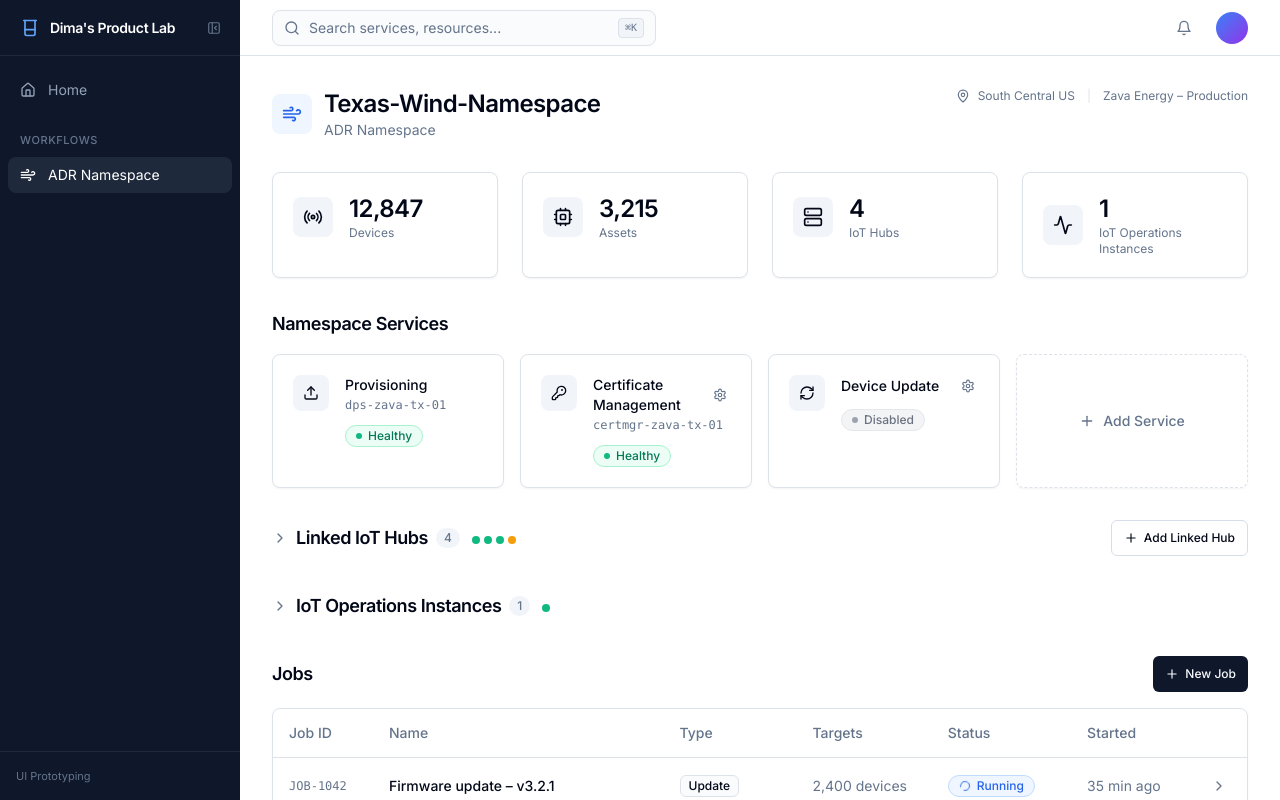
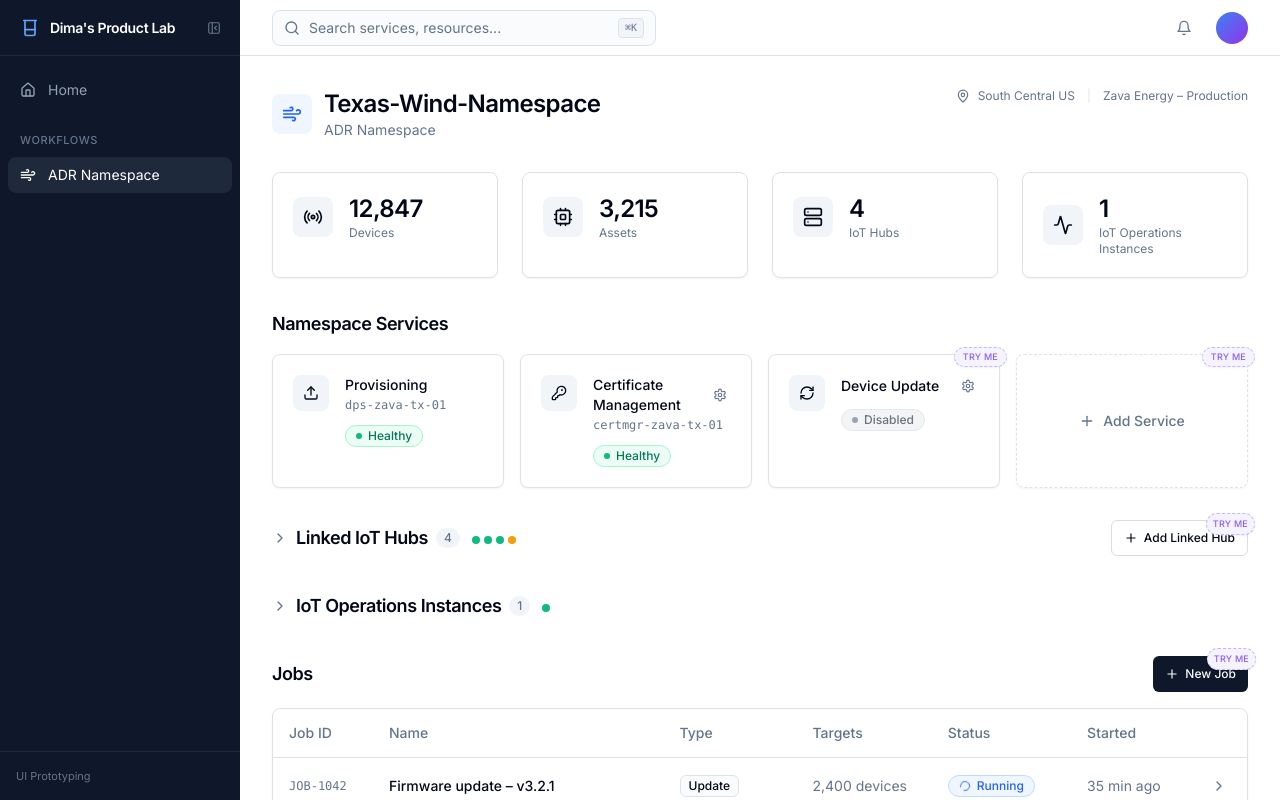
Before and after one commit to dimatx/dimatokar-ui-prototyping-microsoft, a React (Vite) app: page /adr-namespace in a window 1280 px wide. Built offline with nearby package versions, Linux system fonts and the light colour scheme.

Commit message:
Add try-me badges to Device Update, Add Service, Add Linked Hub, New Job

```diff
--- a/src/workflows/adr-namespace/Page.tsx
+++ b/src/workflows/adr-namespace/Page.tsx
@@ -272,7 +272,12 @@ export default function AdrNamespacePage() {
         <SectionHeading title="Namespace Services" />
         <div className="grid grid-cols-1 gap-4 sm:grid-cols-2 lg:grid-cols-4">
           {namespaceSvcs.map((svc) => (
-            <Card key={svc.name} className="shadow-sm">
+            <Card key={svc.name} className="shadow-sm relative">
+              {svc.name === 'Device Update' && svc.status === 'Disabled' && (
+                <span className="absolute -right-2 -top-2 z-10 rounded-full border border-dashed border-violet-300 bg-violet-50 px-2 py-0.5 text-[9px] font-medium text-violet-500 tracking-wide uppercase shadow-sm">
+                  try me
+                </span>
+              )}
               <CardContent className="flex items-start gap-4 p-5">
                 <div className="flex h-9 w-9 shrink-0 items-center justify-center rounded-lg bg-muted">
                   <svc.icon className="h-4 w-4 text-foreground" />
@@ -303,9 +308,12 @@ export default function AdrNamespacePage() {
           {/* Add Service card */}
           {addableServices.filter(as => !namespaceSvcs.some(s => s.name === as.name)).length > 0 && (
             <Card
-              className="shadow-sm border-dashed cursor-pointer hover:bg-muted/20 transition-colors"
+              className="shadow-sm border-dashed cursor-pointer hover:bg-muted/20 transition-colors relative"
               onClick={() => setShowAddService(true)}
             >
+              <span className="absolute -right-2 -top-2 z-10 rounded-full border border-dashed border-violet-300 bg-violet-50 px-2 py-0.5 text-[9px] font-medium text-violet-500 tracking-wide uppercase shadow-sm">
+                try me
+              </span>
               <CardContent className="flex items-center justify-center gap-2 p-5 h-full">
                 <Plus className="h-4 w-4 text-muted-foreground" />
                 <span className="text-sm font-medium text-muted-foreground">Add Service</span>
@@ -327,13 +335,16 @@ export default function AdrNamespacePage() {
             <Button
               variant="outline"
               size="sm"
-              className="gap-1.5 text-xs"
+              className="gap-1.5 text-xs relative"
               onClick={(e) => {
                 e.stopPropagation()
                 setShowHubPicker(true)
               }}
               disabled={unlinkedHubs.length === 0}
             >
+              <span className="absolute -right-2 -top-2 z-10 rounded-full border border-dashed border-violet-300 bg-violet-50 px-1.5 py-0.5 text-[9px] font-medium text-violet-500 tracking-wide uppercase shadow-sm">
+                try me
+              </span>
               <Plus className="h-3.5 w-3.5" />
               Add Linked Hub
             </Button>
@@ -566,7 +577,10 @@ export default function AdrNamespacePage() {
       <div>
         <div className="flex items-center justify-between mb-4">
           <h2 className="text-lg font-semibold tracking-tight">Jobs</h2>
-          <Button size="sm" className="gap-1.5 text-xs" onClick={() => setShowNewJobWizard(true)}>
+          <Button size="sm" className="gap-1.5 text-xs relative" onClick={() => setShowNewJobWizard(true)}>
+            <span className="absolute -right-2 -top-2 z-10 rounded-full border border-dashed border-violet-300 bg-violet-50 px-1.5 py-0.5 text-[9px] font-medium text-violet-500 tracking-wide uppercase shadow-sm">
+              try me
+            </span>
             <Plus className="h-3.5 w-3.5" />
             New Job
           </Button>
```
